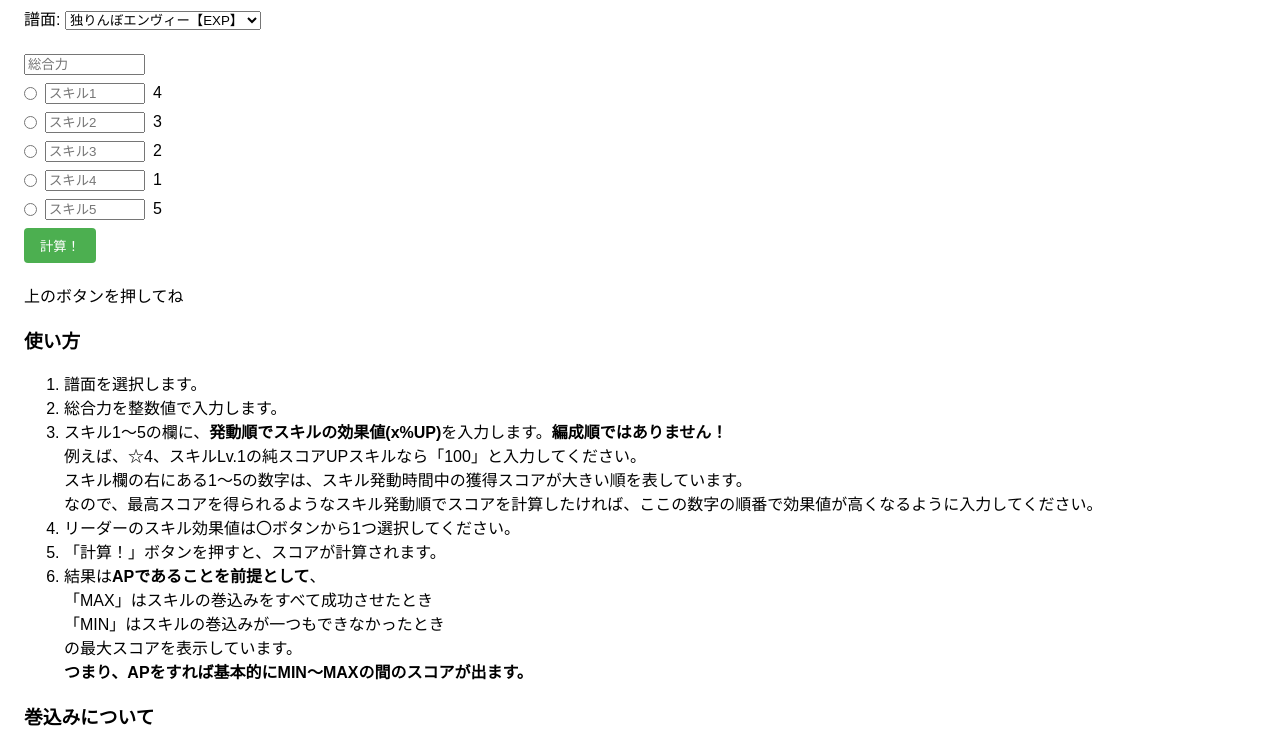
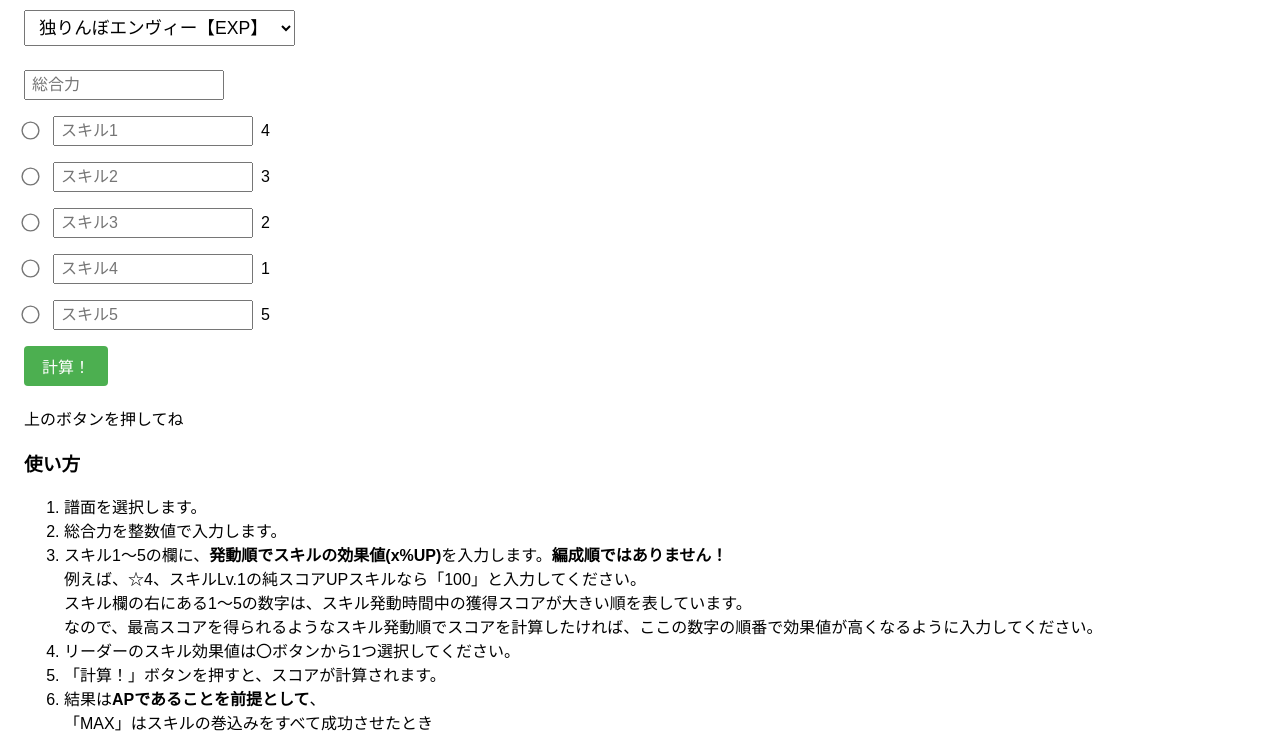
Before and after one commit to Fuerederico/score-calculation, a plain HTML site: page index.html in a window 1280 px wide. Shown: the part 93-831 px from the top of the page. Drawn offline with Linux system fonts and the light colour scheme.

Commit message:
Add files via upload

```diff
--- a/index.html
+++ b/index.html
@@ -2,12 +2,19 @@
 <html lang="ja">
 <head>
   <meta charset="UTF-8">
+  <meta name="viewport" content="width=device-width, initial-scale=1.0">
   <title>スコア計算ツール</title>
 </head>
 <style>
 body {
   font-family: sans-serif;
   padding: 16px;
+}
+
+select {
+  font-size: 1.1rem;
+  padding: 6px 10px;
+  min-width: 200px;
 }
 
 input, select, button {
@@ -19,7 +26,8 @@ input, select, button {
 #calculate-btn {
   background-color: #4CAF50;
   color: rgb(255, 255, 255);
-  padding: 8px 16px;
+  font-size: 16px;
+  padding: 8px 18px;
   border: none;
   border-radius: 4px;
 }
@@ -30,21 +38,42 @@ p#result {
   line-height: 1.4;
 }
 
-@media (max-width: 600px) {
-  input {
-    width: 100%;
+input[type="number"] {
+  width: 100%;
+  max-width: 200px;
+  box-sizing: border-box;
+  font-size: 1rem;
+  padding: 4px 6px;
+}
+
+/* スマホ表示用の調整 */
+@media screen and (max-width: 600px) {
+  input[type="number"] {
+    max-width: 100%;
+    font-size: 1.1rem;
+  }
+
+  #result {
+    font-size: 1.2rem;
   }
 }
 
 input[type="radio"] {
+  transform: scale(1.4);
   margin-right: 8px;
+}
+
+.input-row {
+  display: flex;
+  align-items: center;
+  gap: 8px; /* 要素間のスペース */
+  margin-bottom: 8px;
 }
 
 </style>
 <body>
-  <h2>スコア計算ツール</h2>
+  <h2>プロセカ スコア計算ツール</h2>
 
-  <label for="instance-select">譜面:</label>
   <select id="instance-select"></select>
 
   <p></p>
@@ -106,7 +135,7 @@ input[type="radio"] {
 
   <h3>更新履歴</h3>
   <ul>
-    2025/06/18 公開
+    2025/06/20 公開
   </ul>
 </body>
 </html>
--- a/script/main.js
+++ b/script/main.js
@@ -69,45 +69,36 @@ function setupEventListeners() {
 
     const { result1, result2 } = instance.calc_max_score(talent, skill);
     document.getElementById("result").innerHTML =
-      `<pre style="font-size: 18px;">MAX: ${Math.floor(result1)}\nMIN: ${Math.floor(result2)}</pre>`;
+      `<pre style="font-size: 20px;">MAX: ${Math.floor(result1)}\nMIN: ${Math.floor(result2)}</pre>`;
 
   });
 
   const inputsDiv = document.getElementById("inputs");
   for (let i = 0; i < 6; i++) {
-    const input = document.createElement("input");
-    input.type = "number";
-    input.id = `input-${i}`;
-    const placeholders = ["総合力", "スキル1", "スキル2", "スキル3", "スキル4", "スキル5"];
-    input.placeholder = placeholders[i];
-    if (i === 0) {
-      input.style.width = "121px";
-    } else {
-      input.style.width = "100px";
-    }
-
-    const line = document.createElement("div");  // 1行をまとめるブロック
-    line.style.display = "flex";
-    line.style.alignItems = "center";
+    const row = document.createElement("div");
+    row.className = "input-row";
 
     if (i > 0) {
       const radio = document.createElement("input");
       radio.type = "radio";
       radio.name = "selection";
       radio.value = i;
+      row.appendChild(radio);
+    }
 
+    const input = document.createElement("input");
+    input.type = "number";
+    input.id = `input-${i}`;
+    input.placeholder = i === 0 ? "総合力" : `スキル${i}`;
+    row.appendChild(input);
+
+    if (i > 0) {
       const span = document.createElement("span");
       span.id = `rank-${i}`;
-      span.style.marginLeft = "8px";
-
-      line.appendChild(radio);   // 左側にラジオボタン
-      line.appendChild(input);   // 右に入力ボックス
-      line.appendChild(span);    // 順位表示
-    } else {
-      line.appendChild(input);   // 入力1にはラジオも順位も不要
+      row.appendChild(span);
     }
 
-    inputsDiv.appendChild(line);
+    inputsDiv.appendChild(row);
   }
 
   const select = document.getElementById("instance-select");
```
